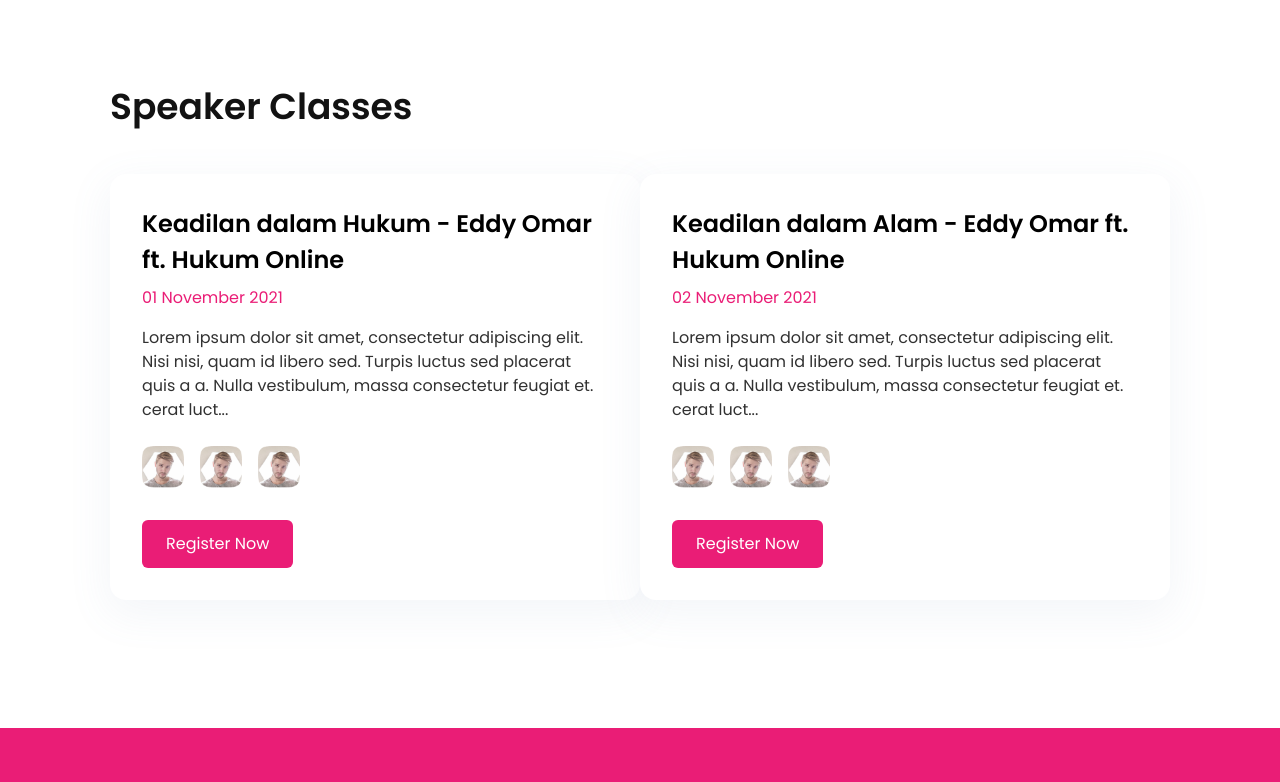
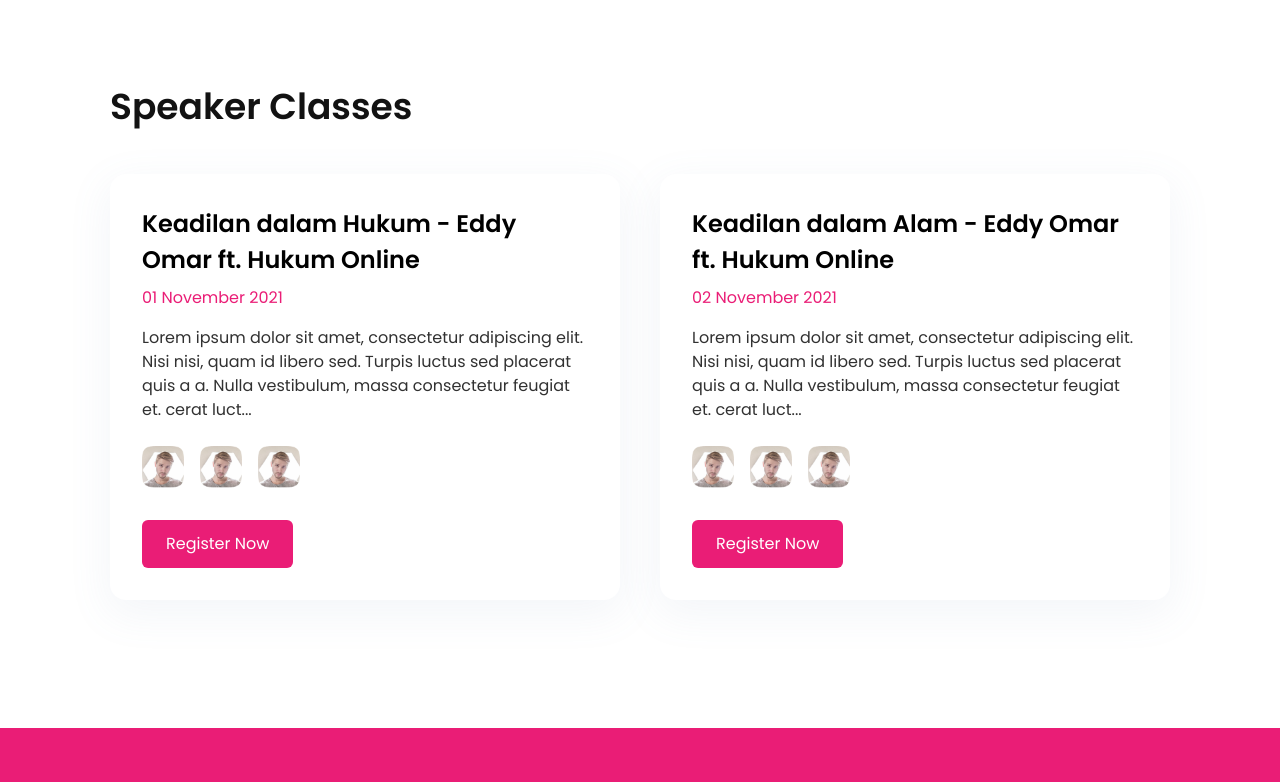
Before and after one commit to logos-engineer/logos-fest, a Next.js app: page /speakers/1 in a window 1280 px wide. Shown: the part 572-1354 px from the top of the page. Built offline with nearby package versions, Linux system fonts and the light colour scheme.

Commit message:
fix gap in speaker class

```diff
--- a/src/components/SpeakerDetail/SpeakerClass.js
+++ b/src/components/SpeakerDetail/SpeakerClass.js
@@ -9,7 +9,7 @@ export default function SpeakerClass({ listClass }) {
         <h1 className="col-span-11 col-start-2 mt-32 text-black-primary text-3xl font-semibold">
           Speaker Classes
         </h1>
-        <div className="grid col-span-10 col-start-2 grid-cols-2">
+        <div className="grid gap-10 col-span-10 col-start-2 grid-cols-2">
           {listClass.map((list) => (
             <div className="col-span-1">
               <CardSchedule
```
